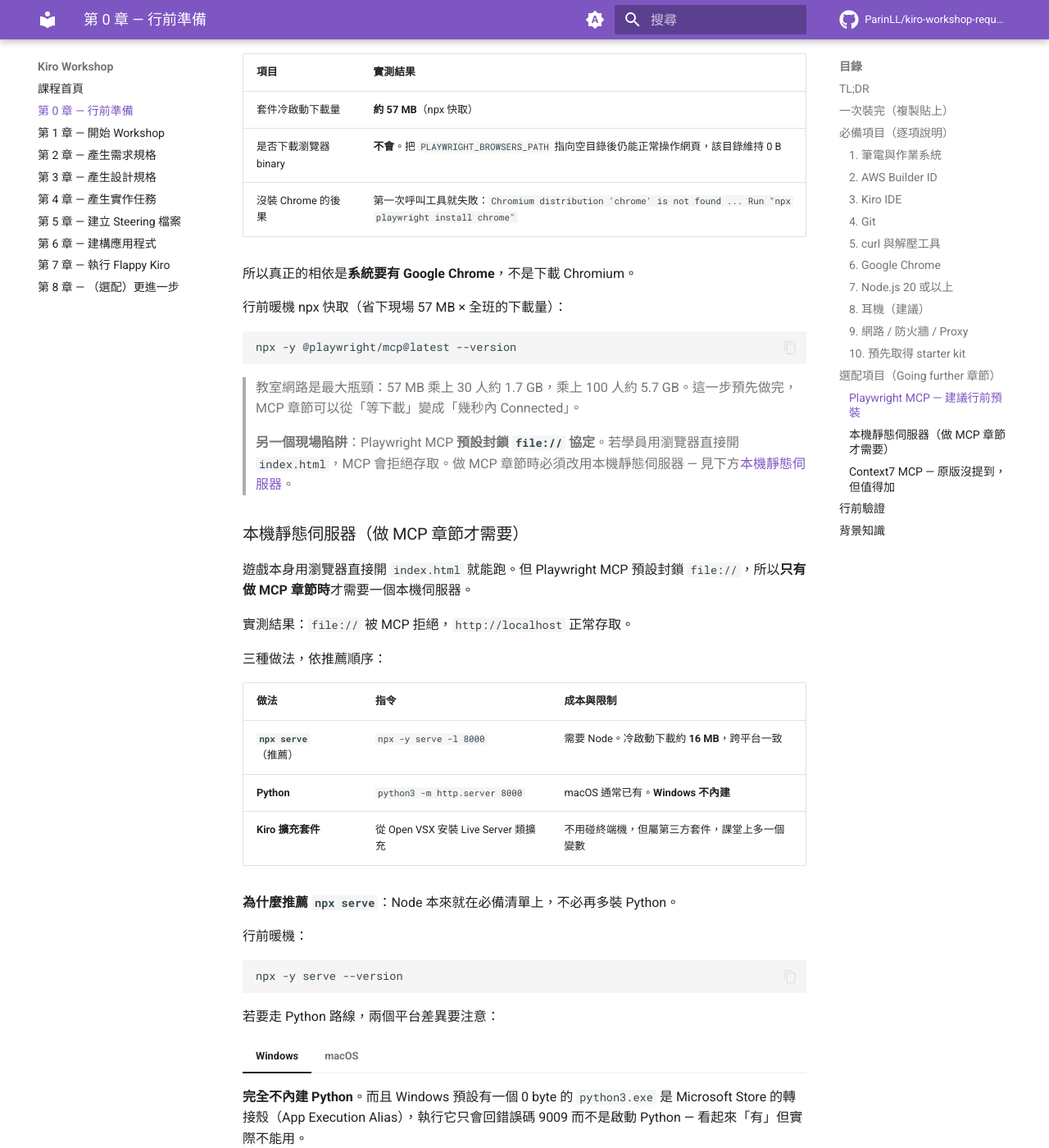
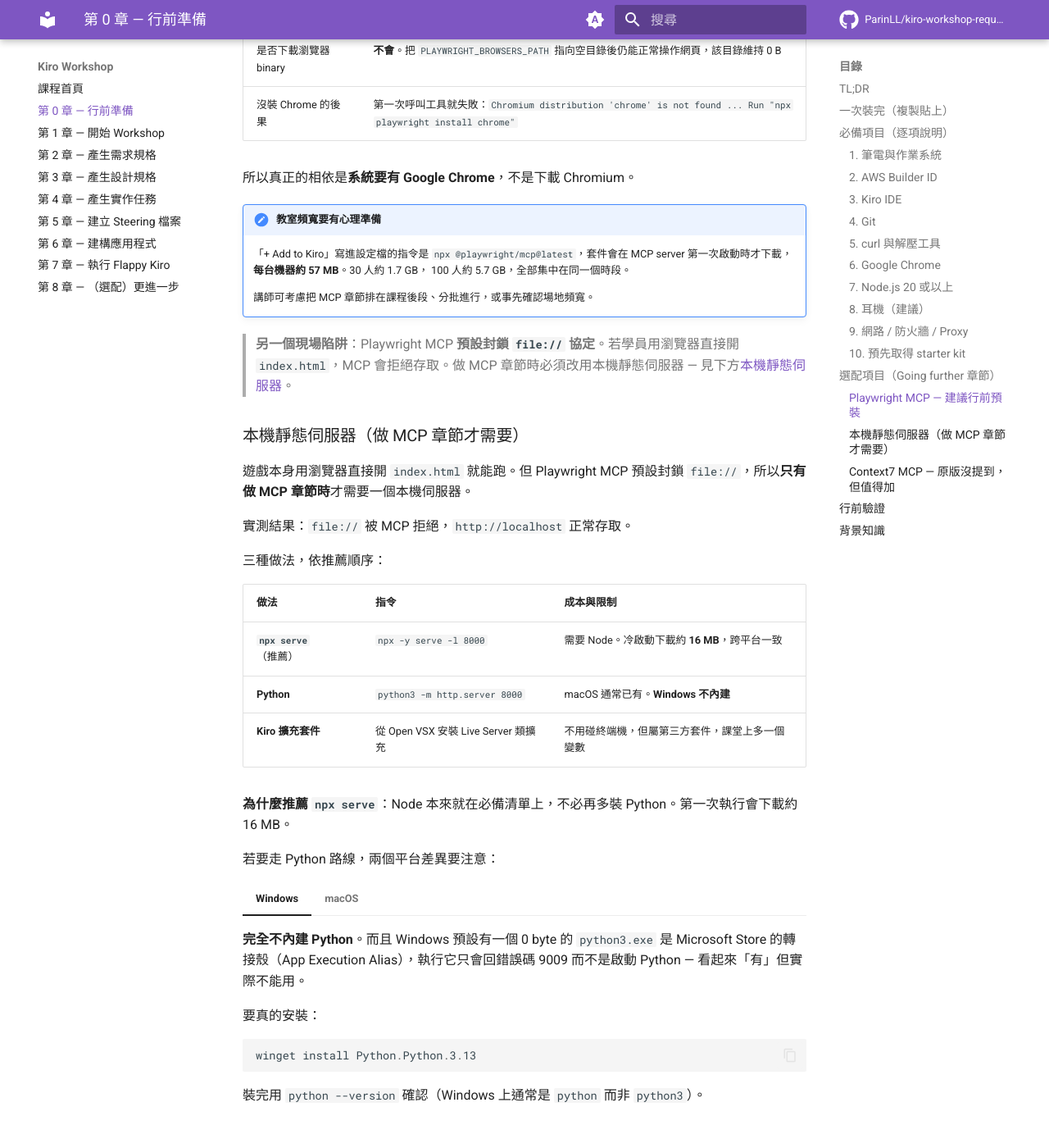
Before and after one commit to ParinLL/kiro-workshop-requirement, an MkDocs documentation site: the page built from docs/00-prerequisites.md, in a window 1280 px wide and 1400 px high, scrolled down 6894 px. Shown: the whole window at 82% size. Built offline with MkDocs 1.6.1 and Material for MkDocs 9.7.7, drawn with Linux system fonts in a browser that asks for light colours; comment, search, counter and statistics services are not loaded; some of the changed text lies outside the part shown.

Commit message:
Drop the npx warm-up advice
The warm-up did work — after running it the package resolves fully offline,
confirmed with npm_config_offline=true succeeding where an empty cache gives
ENOTCACHED. But it is too fragile to put in front of students:

- "+ Add to Kiro" writes `npx @playwright/mcp@latest`, and @latest re-resolves
  against the registry on every run. Warming an older version then asking for
  @latest pulled another 22 MB, so any release between the warm-up and the
  workshop wastes it.
- A global `npm install -g @playwright/mcp` does not substitute: with 0.0.80
  already installed globally, npx still downloaded 57 MB into a fresh cache.

So the 57 MB is now documented as a bandwidth heads-up for the instructor
rather than a student action item, and the cache checks are gone from both
scripts. The static-server check now keys off Node being present instead of
inspecting the npx cache, which was matching on a hashed directory name.

````diff
--- a/docs/00-prerequisites.md
+++ b/docs/00-prerequisites.md
@@ -54,13 +54,6 @@
     git config --global user.email "you@example.com"
     ```
 
-    暖機 npx 快取，省下現場的下載時間：
-
-    ```bash
-    npx -y @playwright/mcp@latest --version   # 約 57 MB
-    npx -y serve --version                    # 約 16 MB
-    ```
-
 === "Windows"
 
     Windows 10 / 11 內建 `winget`（來自「應用程式安裝程式」）。以一般 PowerShell 執行：
@@ -79,13 +72,6 @@
     ```powershell
     git config --global user.name "你的名字"
     git config --global user.email "you@example.com"
-    ```
-
-    暖機 npx 快取：
-
-    ```powershell
-    npx -y @playwright/mcp@latest --version   # 約 57 MB
-    npx -y serve --version                    # 約 16 MB
     ```
 
 ---
@@ -374,13 +360,13 @@
 
 所以真正的相依是**系統要有 Google Chrome**，不是下載 Chromium。
 
-行前暖機 npx 快取（省下現場 57 MB × 全班的下載量）：
+!!! note "教室頻寬要有心理準備"
 
-```bash
-npx -y @playwright/mcp@latest --version
-```
+    「+ Add to Kiro」寫進設定檔的指令是 `npx @playwright/mcp@latest`，套件會在
+    MCP server 第一次啟動時才下載，**每台機器約 57 MB**。30 人約 1.7 GB，
+    100 人約 5.7 GB，全部集中在同一個時段。
 
-> 教室網路是最大瓶頸：57 MB 乘上 30 人約 1.7 GB，乘上 100 人約 5.7 GB。這一步預先做完，MCP 章節可以從「等下載」變成「幾秒內 Connected」。
+    講師可考慮把 MCP 章節排在課程後段、分批進行，或事先確認場地頻寬。
 
 > **另一個現場陷阱**：Playwright MCP **預設封鎖 `file://` 協定**。若學員用瀏覽器直接開 `index.html`，MCP 會拒絕存取。做 MCP 章節時必須改用本機靜態伺服器 — 見下方[本機靜態伺服器](#local-server)。
 
@@ -400,13 +386,7 @@
 | **Python** | `python3 -m http.server 8000` | macOS 通常已有。**Windows 不內建** |
 | **Kiro 擴充套件** | 從 Open VSX 安裝 Live Server 類擴充 | 不用碰終端機，但屬第三方套件，課堂上多一個變數 |
 
-**為什麼推薦 `npx serve`**：Node 本來就在必備清單上，不必再多裝 Python。
-
-行前暖機：
-
-```bash
-npx -y serve --version
-```
+**為什麼推薦 `npx serve`**：Node 本來就在必備清單上，不必再多裝 Python。第一次執行會下載約 16 MB。
 
 若要走 Python 路線，兩個平台差異要注意：
 
@@ -507,8 +487,7 @@
 - [ ] `node --version` ≥ 20
 - [ ] Google Chrome 已安裝
 - [ ] Starter kit 已取得（或確認能連上 GitHub）
-- [ ] 已執行 `npx -y @playwright/mcp@latest --version` 暖機
-- [ ] 已執行 `npx -y serve --version` 暖機
+
 - [ ] （選配）Context7 free API key 已取得並設為 `CONTEXT7_API_KEY`
 
 ---
````
Also changed, not shown: 2 other files.
